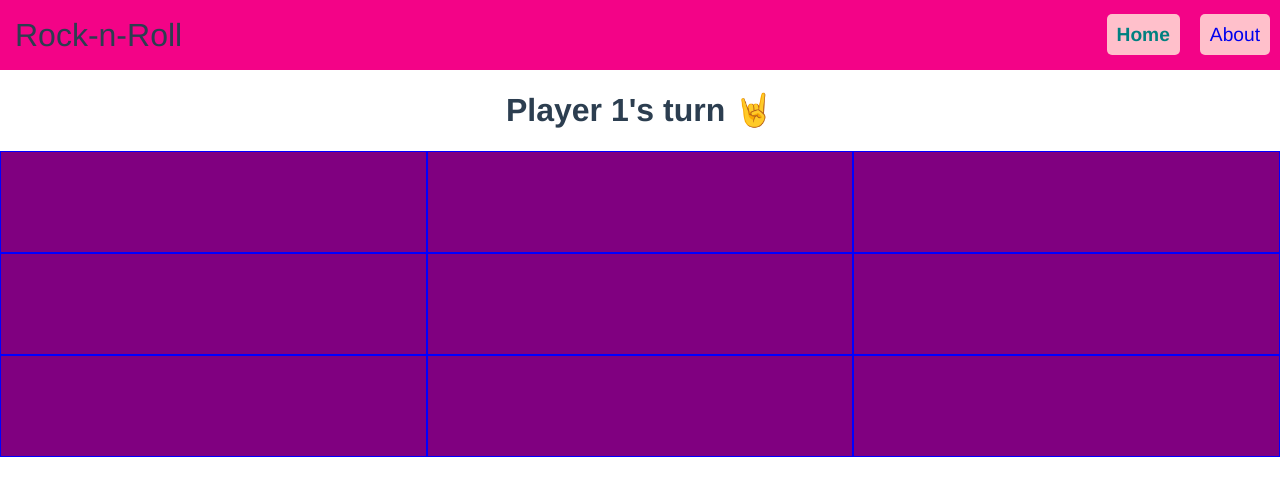
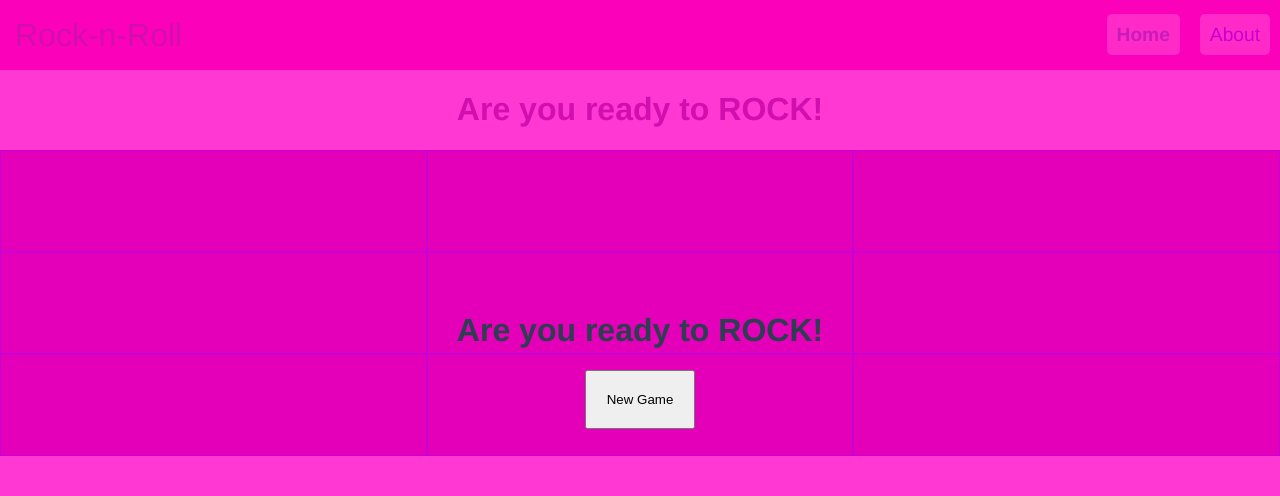
Before and after one commit to smartmonkey007/100Days, a Vue app in the folder projects/rock-n-roll/: page /#/ in a window 1280 px wide. Shown: the top 496 px of the page. Built offline with nearby package versions, Linux system fonts and the light colour scheme.

Commit message:
add game overlay

```diff
--- a/projects/rock-n-roll/src/components/Board.vue
+++ b/projects/rock-n-roll/src/components/Board.vue
@@ -31,7 +31,7 @@ export default class Board extends Vue {
   display: flex;
   flex-wrap: wrap;
   flex-direction: row;
-  // flex-basis: 33%;
+  user-select: none;
 }
 
 .board-square {
--- a/projects/rock-n-roll/src/components/Game.vue
+++ b/projects/rock-n-roll/src/components/Game.vue
@@ -1,5 +1,10 @@
 <template>
-  <div>
+  <div class="game">
+    <overlay
+      v-bind:show="gameState.player === 0"
+      v-bind:message="gameState.message"
+      v-on:new-game="() => startNewGame()"
+    ></overlay>
     <jumbotron v-bind:message="gameState.message"></jumbotron>
     <Board v-on:select="(square)=>selectSquare(square)" :squares="gameState.board"></Board>
   </div>
@@ -10,6 +15,7 @@
 import { Vue, Component } from 'vue-property-decorator';
 import jumbotron from './jumbotron.vue';
 import Board from './Board.vue';
+import Overlay from './Overlay.vue';
 import { GameState, takeTurn, newGame, startGame } from '../gameLogic';
 
 @Component({
@@ -17,6 +23,7 @@ import { GameState, takeTurn, newGame, startGame } from '../gameLogic';
   components: {
     Board,
     jumbotron,
+    Overlay,
   }
 })
 export default class Game extends Vue {
@@ -26,15 +33,20 @@ export default class Game extends Vue {
     super();
 
     this.gameState = newGame;
+  }
 
-    setTimeout(() => {
-      this.setGameState(this.gameState, startGame);
-    }, 2000);
+  startNewGame() {
+    this.setGameState(this.gameState, startGame);
   }
 
   selectSquare(square: number) {
     const newTurn = takeTurn(this.gameState, square);
     this.setGameState(this.gameState, newTurn);
+    if (this.gameState.result?.isWinner || this.gameState.result?.isCats) {
+      setTimeout(() => {
+        this.gameState.player = 0;
+      }, 1000);
+    }
   }
 
   setGameState(current: GameState, newState: GameState) {
@@ -49,4 +61,7 @@ export default class Game extends Vue {
 </script>
 
 <style lang="scss">
+.game {
+  user-select: none;
+}
 </style>
--- /dev/null
+++ b/projects/rock-n-roll/src/components/Overlay.vue
@@ -0,0 +1,46 @@
+<template>
+  <div v-if="show" class="overlay">
+    <h1>{{message}}</h1>
+
+    <button v-on:click="() => newGame()" class="new-game-button">New Game</button>
+  </div>
+</template>
+
+<script lang="ts">
+import { Prop, Vue, Component, Emit } from 'vue-property-decorator';
+
+@Component({
+  name: 'overlay'
+})
+export default class Overlay extends Vue {
+    @Prop() show?: boolean;
+    @Prop() message?: string;
+    @Prop() state?: string;
+
+    @Emit('new-game')
+    newGame() {
+      return null;
+    }
+}
+
+</script>
+
+<style lang="scss">
+.overlay {
+  display: grid;
+  align-content: center;
+  padding-bottom: 80px;
+  position: absolute;
+  top: 0;
+  left: 0;
+  right: 0;
+  bottom: 0;
+  background: rgba(255, 0, 200, 0.78);
+}
+
+.new-game-button {
+  max-width: 200px;
+  padding: 20px;
+  margin: auto;
+}
+</style>
```
